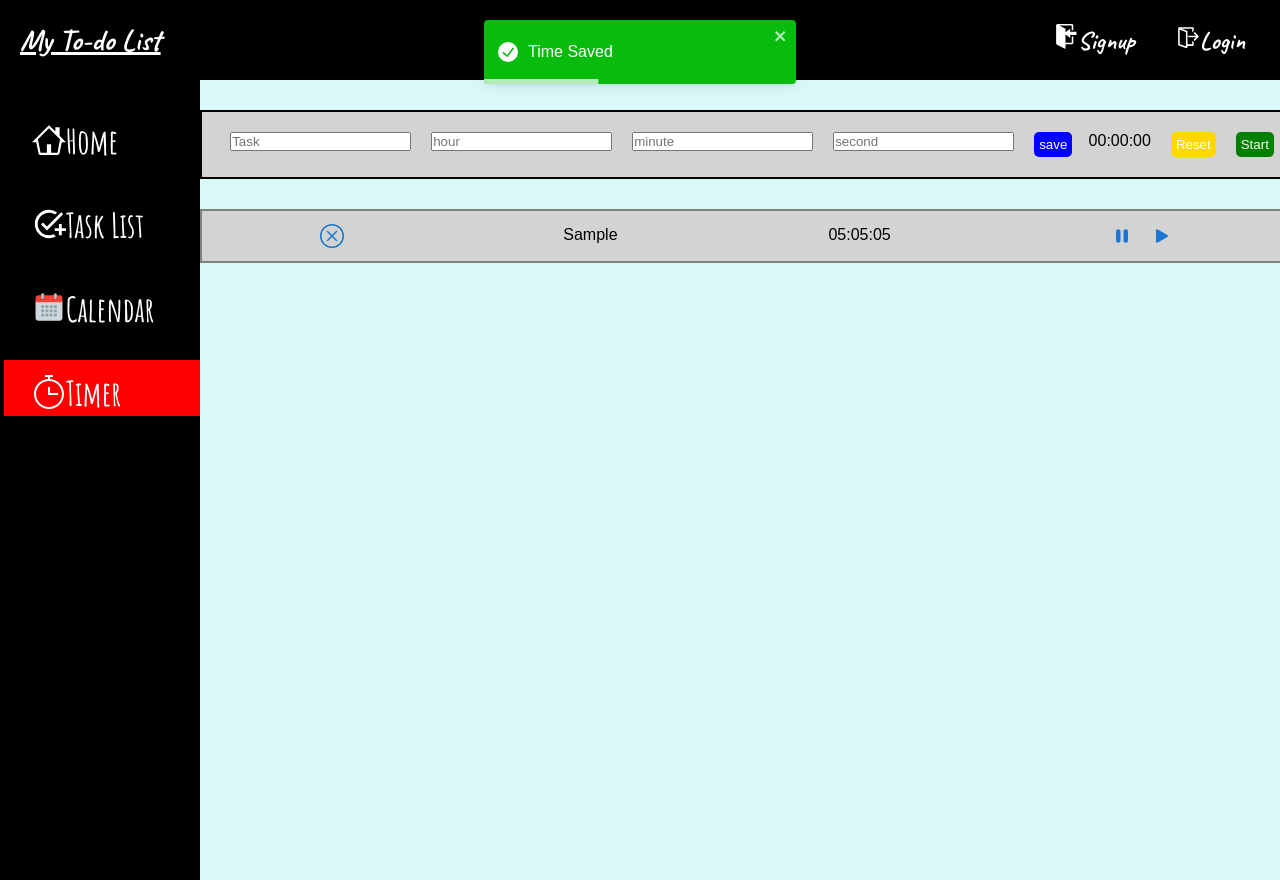
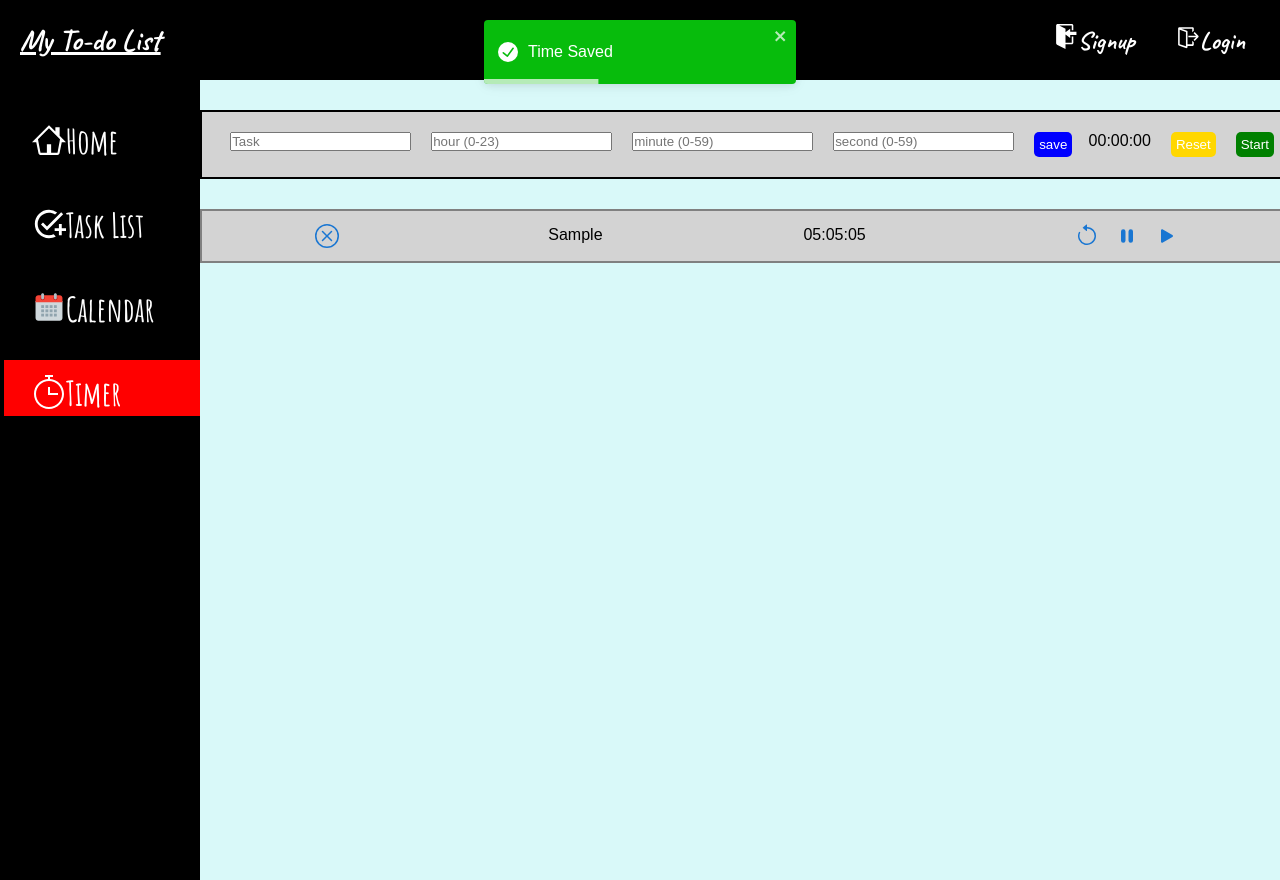
Before and after one commit to Charles-B-Lam/Productivity-Tracker, a React (Create React App) app in the folder react_project/: page /timer in a window 1280 px wide. Both pictures are taken after typing "Sample", "5", "5", "5" into the empty fields and a click on the button "save". Built offline with nearby package versions, Linux system fonts and the light colour scheme; a web font is replaced by a local one.

Commit message:
Timer Component Finished

```diff
--- a/react_project/src/Components/Time/Time.js
+++ /dev/null
@@ -1,48 +0,0 @@
-import React from 'react'
-import { IconButton } from '@mui/material';
-import { BsFillPlayFill, BsFillPauseFill, BsXCircle } from "react-icons/bs";
-
-import "./Time.css"
-
-function Time({time, deletePastTime}) {
-
-  function handleDelete() {
-    deletePastTime(time.id)
-  }
-
-  return (
-      <nav className="row">
-        {/* // controls each row in the PastTimesList */}
-          <IconButton color="primary" aria-label="play-button" component="label" onClick={handleDelete}>
-            <BsXCircle />
-          </IconButton>
-
-          <span><p>{time.name}</p></span>
-          <div className='time'>
-              {/* Keeping track of hours, minutes, seconds, hundredths of a second */}
-
-              <span>{("0" + Math.floor((time.timeValue / 3600000) % 60)).slice(-2)}:</span>
-              {/* 60000 milli-seconds b/c there's 60 seconds in a minute */}
-              <span>{("0" + Math.floor((time.timeValue / 60000) % 60)).slice(-2)}:</span>
-              {/* 1000 millisecond = second & modulus 60 because 60 seconds in a minute*/}
-              <span>{("0" + Math.floor((time.timeValue / 1000) % 60)).slice(-2)}</span>
-              {/* divide by 10 to see how many hundredths of a seconds are */}
-              {/* show the moduler 100 b/c every time it reaches 100 then we want it to go down to 0 */}
-              {/* to show 2 digits concatenate a 0 and splice the number to always be 2 digits */}
-              {/* <span>{("0" + ((timeValue / 10) % 100)).slice(-2)}</span> */}
-          </div>
-
-          <div className='buttons'>
-            <IconButton color="primary" aria-label="pause-button" component="label">
-              <BsFillPauseFill />
-            </IconButton>
-
-            <IconButton color="primary" aria-label="play-button" component="label">
-              <BsFillPlayFill />
-            </IconButton>
-          </div>
-      </nav>
-  ) // return
-} // Time
-
-export default Time;
--- a/react_project/src/Components/PastTimesList/PastTimesList.js
+++ b/react_project/src/Components/TimerComponent/PastTimesList/PastTimesList.js
@@ -1,6 +1,5 @@
 import React from 'react';
 
-import "./PastTimesList.css"
 import Time from "../Time/Time"
 
 // The Past Times component is a list of all the previous times
--- /dev/null
+++ b/react_project/src/Components/TimerComponent/Time/Time.js
@@ -0,0 +1,100 @@
+import React, {useState, useEffect} from 'react'
+import { IconButton } from '@mui/material';
+import { BsFillPlayFill, BsFillPauseFill, BsArrowCounterclockwise, BsXCircle } from "react-icons/bs";
+
+import "./Time.css"
+
+function Time({time, deletePastTime}) {
+
+  const [timeValue, setTime] = useState(time.timeValue)
+  const [isStarted, setIsActive] = useState(false);   // controls the color of the button and the stop watch
+
+  function handleDelete(e) {
+    deletePastTime(time.id)
+  }
+
+  // STARTING THE TIMER
+  // the use effect function takes in a function and an array. the use effect function runs when the component is rendered.
+  // pass the setIsActive var into the array so we can control when this useEffect function is ran.
+  // when setIsActive is changed that is when this function is executed.
+  useEffect(() => {
+    let interval = null // use this interval to control starting the acutal time
+
+    if(isStarted) {
+      // timer on so initialize this interval
+
+      // increasing the time every ten milli-seconds
+      interval = setInterval(() => { // setInterval accepts the arrow function
+
+        // prevTime = arbitrary value that points to what the time var was before
+        setTime(prevTime => prevTime + 10) // setting the time variable using setTime (use state method)
+      }, 10) // do this interval every 10 milli-seconds (hundredth of a second).
+
+    } else {
+      // timer off
+      clearInterval(interval) // stop our timer by clearing the interval that has been set.
+      // console.log(timeValue) // check work
+    } // if-else
+
+    // cleanup function that helps avoid memory leak when the component get unmounted
+    // makes sure to stop the interval when the user leaves the page.
+    return () => clearInterval(interval)
+  }, [isStarted])
+
+  // the function is used by the Time.js file to update a time in the array.
+  function handlePlayButton(e) {
+      setIsActive(true)
+  }
+
+  // the function is used by the Time.js file to update a time in the array.
+  function handlePauseButton(e) {
+    setIsActive(false)
+  }
+
+  function handleReverseFiveSeconds(e) {
+    // components re-render themselves when the properties passed is changed or the state variables is changed.
+    // Remember to not directly modify for example if we were working with a variable that holds an array.
+    // don't directly modify that array inside the variable but instead set a new array copy with the change.
+    setTime(prevTime => prevTime - 5000)
+  }
+
+  return (
+      <nav className="row">
+        {/* // controls each row in the PastTimesList */}
+          <IconButton color="primary" aria-label="play-button" component="label" onClick={handleDelete}>
+            <BsXCircle />
+          </IconButton>
+
+          <span><p>{time.name}</p></span>
+          <div className='time'>
+              {/* Keeping track of hours, minutes, seconds, hundredths of a second */}
+
+              <span>{("0" + Math.floor((timeValue / 3600000) % 60)).slice(-2)}:</span>
+              {/* 60000 milli-seconds b/c there's 60 seconds in a minute */}
+              <span>{("0" + Math.floor((timeValue / 60000) % 60)).slice(-2)}:</span>
+              {/* 1000 millisecond = second & modulus 60 because 60 seconds in a minute*/}
+              <span>{("0" + Math.floor((timeValue / 1000) % 60)).slice(-2)}</span>
+              {/* divide by 10 to see how many hundredths of a seconds are */}
+              {/* show the moduler 100 b/c every time it reaches 100 then we want it to go down to 0 */}
+              {/* to show 2 digits concatenate a 0 and splice the number to always be 2 digits */}
+              {/* <span>{("0" + ((timeValue / 10) % 100)).slice(-2)}</span> */}
+          </div>
+
+          <div className='buttons'>
+          <IconButton color="primary" aria-label="pause-button" component="label" onClick={handleReverseFiveSeconds}>
+              <BsArrowCounterclockwise />
+            </IconButton>
+
+            <IconButton color="primary" aria-label="pause-button" component="label" onClick={handlePauseButton}>
+              <BsFillPauseFill />
+            </IconButton>
+
+            <IconButton color="primary" aria-label="play-button" component="label" onClick={handlePlayButton}>
+              <BsFillPlayFill />
+            </IconButton>
+          </div>
+      </nav>
+  ) // return
+} // Time
+
+export default Time;
--- a/react_project/src/Components/TimerSection/TimerSection.js
+++ b/react_project/src/Components/TimerComponent/TimerSection/TimerSection.js
@@ -13,12 +13,10 @@ function TimerSection() {
   const hourInput = useRef()
   const minInput = useRef()
   const secInput = useRef()
-  var calculatedTime = 0
 
   // const LOCAL_STORAGE_KEY = 'timeFeature.times'
 
   const [timeValue, setTime] = useState(0)
-  const [timeValue2, setTime2] = useState(0)
   // This is the past times list. That should create a new instance of a past time
   const[pastTimes, setPastTimes] = useState([])
   const[buttonName, setButtonText] = useState("Start") // default set to "Start" text for the button
@@ -46,6 +44,8 @@ function TimerSection() {
   //   localStorage.setItem(LOCAL_STORAGE_KEY, JSON.stringify(pastTimes))
   // }, [pastTimes]) // the function call occurs everytime pastTimes is modified
 
+
+  // STARTING THE TIMER
   // the use effect function takes in a function and an array. the use effect function runs when the component is rendered.
   // pass the setIsActive var into the array so we can control when this useEffect function is ran.
   // when setIsActive is changed that is when this function is executed.
@@ -125,34 +125,61 @@ function TimerSection() {
 
   function handleHour(e) {
     const hour = hourInput.current.value
+
+    // if there is already a value for setTime
     if (hour >= 24) {
       setWarningText("Choose an hour less than 24!")
       notifyWarning()
+      setTime(0)
       return
+    } else if (hour < 0) {
+      setWarningText("Choose an hour greater than equal to 0")
+      notifyWarning()
+      setTime(0)
+      return
+    } else {
+      let hourInMilliseconds = hour*3600000
+      setTime(hourInMilliseconds)
+      handleMinute(hourInMilliseconds)
     }
-    setTime(prevTime => prevTime + (hour*3600000))
   }
 
-  function handleMinute(e) {
+  function handleMinute(hourInMilliseconds) {
     const minute = minInput.current.value
     if (minute >= 60) {
       setWarningText("Choose a minute less than 60!")
       notifyWarning()
+      setTime(0)
       return
+    } else if (minute< 0) {
+      setWarningText("Choose a minute greater than equal to 0")
+      notifyWarning()
+      setTime(0)
+      return
+    } else {
+      let minuteInMilliseconds = minute*60000
+      setTime(hourInMilliseconds + minuteInMilliseconds)
+      handleSecond(hourInMilliseconds, minuteInMilliseconds)
     }
-    setTime(prevTime => prevTime + (minute*60000))
   }
 
-  function handleSecond(e) {
+  function handleSecond(hourInMilliseconds, minuteInMilliseconds) {
     const second = secInput.current.value
     if (second >= 60) {
       setWarningText("Choose a second less than 60!")
       notifyWarning()
+      setTime(0)
       return
+    } else if (second < 0) {
+      setWarningText("Choose a second greater than equal to 0")
+      notifyWarning()
+      setTime(0)
+      return
+    } else {
+      let secondsInMilliseconds = second*1000
+      setTime(secondsInMilliseconds + minuteInMilliseconds + hourInMilliseconds)
     }
-    setTime(prevTime => prevTime + (second*1000))
   }
-
 
   function handleSaveButton(e) {
 
@@ -188,10 +215,12 @@ function TimerSection() {
       minInput.current.value = null
       secInput.current.value = null
       notifySuccess()
+      setTime(0)
     } // else
-    setTime(0)
   } // handleSaveButton
 
+  // THE THREE FUNCTIONS BELOW ARE USED BY TIME.JS
+  // the function is used by the Time.js file to delete a time from the array.
   function deletePastTime(id) {
     // make a copy of the current pastTimes b/c we don't want to change the current list of past times
     // but instead modify the copy, and set the new state to that copy. We should never modify the state variable.
@@ -199,7 +228,7 @@ function TimerSection() {
     // finding the "time" in the list of past times that has the matching id.
     const pastTime = newTimes.find(time => time.id === id)
 
-    console.log(pastTime)
+    console.log("deletePastTime in TimerSection.js: " + pastTime)
     const index = newTimes.indexOf(pastTime) // find index of the time in the past times list
     // The splice() method takes 2 args, the index of the element you wish to remove and the number of elements to remove.
     newTimes.splice(index, 1);
@@ -238,9 +267,9 @@ function TimerSection() {
         <ul className="timedSection">
             {/* <!-- This will hold the topic that we want to time  --> */}
             <li className="nav-item"><input id="topicInput" type="text" placeholder="Task" autoComplete="off" ref={timeNameRef}></input></li>
-            <li className="nav-item"><input ref={hourInput} onChange={handleHour} type="number" placeholder="hour"></input></li>
-            <li className="nav-item"><input ref={minInput} onChange={handleMinute} type="number" placeholder="minute"></input></li>
-            <li className="nav-item"><input ref={secInput} onChange={handleSecond} type="number" placeholder="second"></input></li>
+            <li className="nav-item"><input ref={hourInput} onChange={handleHour} type="number" placeholder="hour (0-23)"></input></li>
+            <li className="nav-item"><input ref={minInput} onChange={handleHour} type="number" placeholder="minute (0-59)"></input></li>
+            <li className="nav-item"><input ref={secInput} onChange={handleHour} type="number" placeholder="second (0-59)"></input></li>
             <li className="nav-item"><button type="button" onClick={handleSaveButton} id="save">save</button></li>
         </ul>
         <ul className="timedSection">
@@ -248,7 +277,7 @@ function TimerSection() {
             <div>
               {/* Keeping track of hours, minutes, seconds, hundredths of a second */}
 
-              <span>{("0" + Math.floor((timeValue / 3600000) % 60)).slice(-2)}:</span>
+              <span>{("0" + Math.floor((timeValue / 3600000) % 24)).slice(-2)}:</span>
               {/* 60000 milli-seconds b/c there's 60 seconds in a minute */}
               <span>{("0" + Math.floor((timeValue / 60000) % 60)).slice(-2)}:</span>
               {/* 1000 millisecond = second & modulus 60 because 60 seconds in a minute*/}
```
Also changed, not shown: react_project/src/components/Sidepage/Navpage.js (+5 -6 lines), react_project/src/Components/PastTimesList/PastTimesList.css (deleted), react_project/src/Components/TimerComponent/Time/Time.css (renamed from react_project/src/Components/Time/Time.css), react_project/src/Components/TimerComponent/TimerFeature/TimerFeature.js (renamed from react_project/src/Components/TimerFeature/TimerFeature.js), react_project/src/Components/TimerComponent/TimerSection/TimerSection.css (renamed from react_project/src/Components/TimerSection/TimerSection.css).
